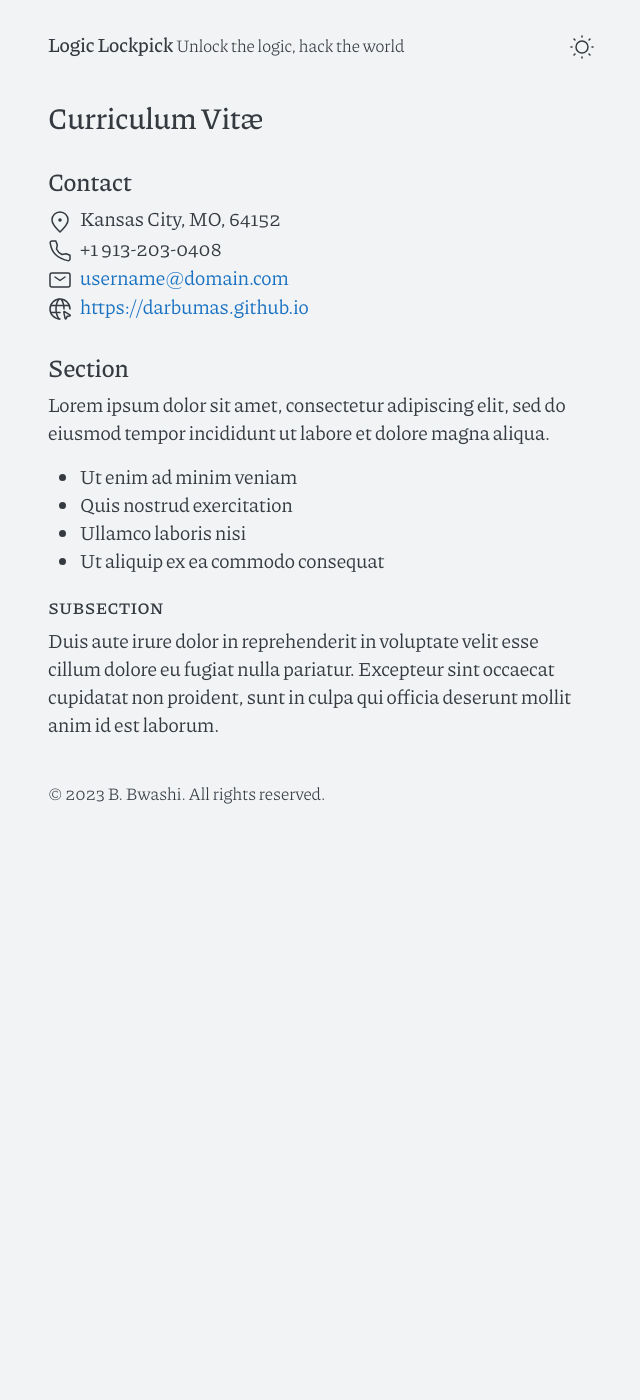
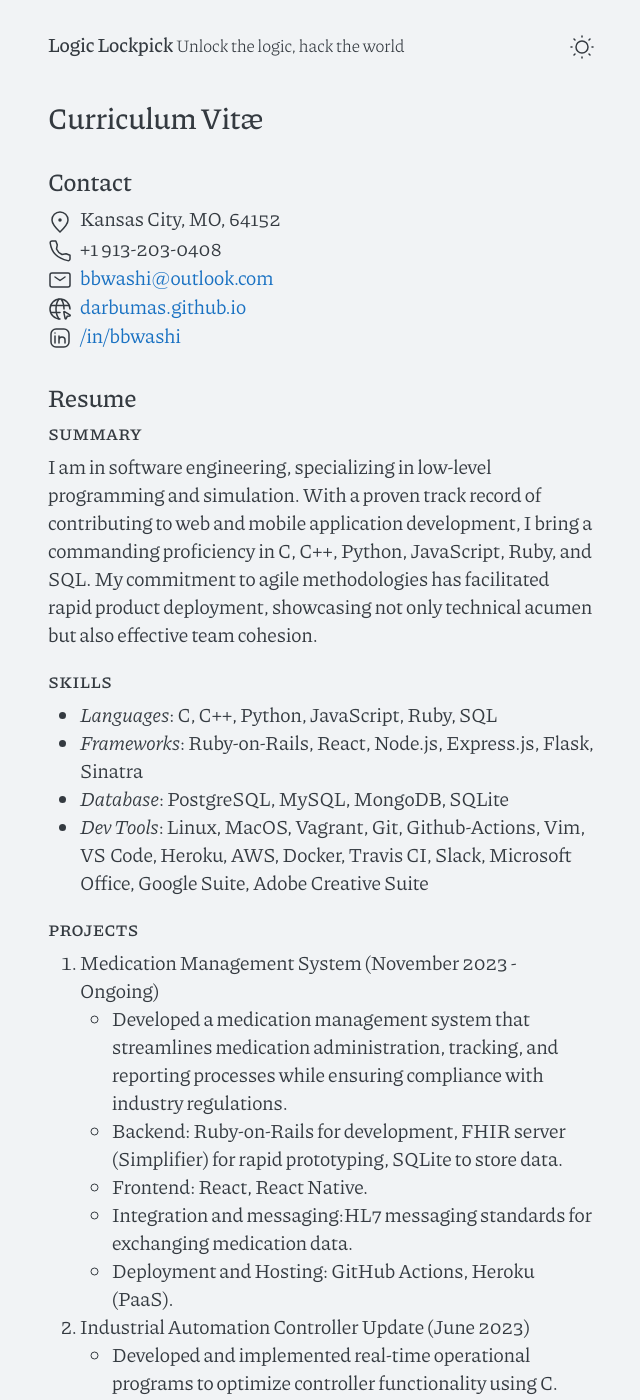
Before and after one commit to darbumas/darbumas.github.io, a Jekyll site: the page built from docs/cv.md, in a window 1280 px wide and 1400 px high. Shown: the whole window, without its empty margins (319-959 px from the left). Built offline with Jekyll 4.4.1, drawn with Linux system fonts in a browser that asks for light colours; some of the changed text lies outside the part shown.

Commit message:
deploy v.0.1

```diff
--- a/docs/_includes/contact.html
+++ b/docs/_includes/contact.html
@@ -3,7 +3,8 @@
   <ul>
     <li><span class="li-icon">{% include svg/pin-alt.svg %}</span><span>Kansas City, MO, 64152</span></li>
     <li><span class="li-icon">{% include svg/phone.svg %}</span><span>+1 913-203-0408</span></li>
-    <li><span class="li-icon">{% include svg/mail.svg %}</span><a href="mailto:bbwashi@outlook.com">username@domain.com</a></li>
-    <li><span class="li-icon">{% include svg/internet.svg %}</span><a href="https://darbumas.github.io">https://darbumas.github.io</a></li>
+    <li><span class="li-icon">{% include svg/mail.svg %}</span><a href="mailto:bbwashi@outlook.com">bbwashi@outlook.com</a></li>
+    <li><span class="li-icon">{% include svg/internet.svg %}</span><a href="https://darbumas.github.io">darbumas.github.io</a></li>
+    <li><span class="li-icon">{% include svg/linkedin.svg %}</span><a href="https://linkedin/in/bbwashi">/in/bbwashi</a></li>
   </ul>
 </div>
--- a/docs/cv.md
+++ b/docs/cv.md
@@ -7,15 +7,95 @@ title: CV
 
 {% include contact.html %}
 
-## Section
+## Resume
 
-Lorem ipsum dolor sit amet, consectetur adipiscing elit, sed do eiusmod tempor incididunt ut labore et dolore magna aliqua.
+### Summary
 
-* Ut enim ad minim veniam
-* Quis nostrud exercitation
-* Ullamco laboris nisi
-* Ut aliquip ex ea commodo consequat
+I am in software engineering, specializing in low-level programming and simulation. With a proven track record of contributing to web and mobile application development, I bring a commanding proficiency in C, C++, Python, JavaScript, Ruby, and SQL. My commitment to agile methodologies has facilitated rapid product deployment, showcasing not only technical acumen but also effective team cohesion.
 
-### Subsection
+### Skills
 
-Duis aute irure dolor in reprehenderit in voluptate velit esse cillum dolore eu fugiat nulla pariatur. Excepteur sint occaecat cupidatat non proident, sunt in culpa qui officia deserunt mollit anim id est laborum.
+* *Languages*: C, C++, Python, JavaScript, Ruby, SQL
+* *Frameworks*: Ruby-on-Rails, React, Node.js, Express.js, Flask, Sinatra
+* *Database*: PostgreSQL, MySQL, MongoDB, SQLite
+* *Dev Tools*: Linux, MacOS, Vagrant, Git, Github-Actions, Vim, VS Code, Heroku, AWS, Docker, Travis CI, Slack, Microsoft Office, Google Suite, Adobe Creative Suite
+
+### Projects
+
+1. Medication Management System (November 2023 - Ongoing)
+	* Developed a medication management system that streamlines medication
+	  administration, tracking, and reporting processes while ensuring
+	  compliance with industry regulations.
+	* Backend: Ruby-on-Rails for development, FHIR server (Simplifier) for
+	  rapid prototyping, SQLite to store data.
+	* Frontend: React, React Native.
+	* Integration and messaging:HL7 messaging standards for exchanging
+	  medication data.
+	* Deployment and Hosting: GitHub Actions, Heroku (PaaS).
+
+2. Industrial Automation Controller Update (June 2023)
+	* Developed and implemented real-time operational programs to optimize
+	  controller functionality using C.
+	* Coordinated seamless communication between controllers and peripheral
+	  devices via industry-standard protocols such as Modbus.
+	* Implemented low-level techniques (object pooling, buddy allocation, ect.)
+	  to optimize memory allocation and deallocation patterns to reduce
+	  fragmentation, improve caching and minimize page faults.
+	* Simplified program flow and reduced execution time leveraging techniques
+	  such as copy propagation, constant folding and dead store elimination to
+	  identify and eliminate redundant computations.
+
+3. Advanced Shell Implementation
+	* Designed and built an advanced command shell program in C that parses
+	  input commands, handles I/O redirection and piping between processes,
+	  and manages background processes and proper process termination
+	* Implemented system calls like fork(), exec(), wait(), and pipe() to spawn
+	  processes, redirect I/O, and establish inter-process pipes for communication.
+	* Employed signal handling with sigaction() to ensure background processes
+	* can be automatically cleaned up.
+
+### Education
+* **Holberton School, Tulsa, OK** _(December 2023)_
+	_Diploma in Linux Programming, Advanced Algorithms, and Blockchain in Computer Science._
+	Relevant Coursework: Linux System Programming, Data Structures and Algorithms,
+	Principles of Software Engineering and Testing (SDLC), Blockchain Architecture,
+	and Cryptography.
+
+* **Missouri State University, Springfield, MO** _(December 2023)_
+	_Master of Arts in English Literature_
+
+* **Drury University, Springfield, MO** _(May 2010)_
+	_Bachelor of Science in Molecular Biology_
+
+### Experience
+* **Martinrea International, Kansas City, MO** _(March 2021 - Present)_
+  _Supply Chain Analyst/Programmer_
+	* Applied innovative data analysis, reporting, and visualization techniques,
+    resulting in a 30% improvement in strategic decision-making.
+	* Implemented machine learning algorithms for trend forecasting,
+	  enhancing overall decision accuracy.
+	* Led Parts shortage recovery efforts, making crucial decisions on recovery
+	  methods to meet zero-downtime targets.
+	* Orchestrated daily interactions with multiple internal production
+	  departments, ensuring seamless parts flow.
+	* Collaborated within cross-functional groups to solve complex problems
+	  related to parts flow, availability, or systems issues.
+
+* **Missouri Department of Mental Health, Kansas City, MO** _(January 2018 -
+  March 2021)_
+  _Regulatory Analyst_
+	* Executed surveys, licensure inspections, and complaint investigations in alignment with federal and state policies.
+	* Developed and maintained design specifications for new reports, ensuring accuracy and consistency with regulatory standards.
+	* Collaborated with cross-functional teams to meet regulatory requirements across various departments.
+
+* **St. Cloud State University, St. Cloud, MN** _(August 2013 - December 2018)_
+  _Adjunct Instructor_
+	* Taught undergraduate courses in English Composition, Technical Writing,
+	  and Business Writing.
+	* Designed and implemented interactive curriculum, fostering student
+	  participation and learning.
+	* Developed assignments reflecting real-world technical writing scenarios.
+	* Provided individualized feedback to improve writing style and document
+	  structure.
+	  Contributed to departmental efforts promoting diversity, equity, and
+	  inclusion in technical writing education.
```
Also changed, not shown: docs/_posts/2022-08-01-on-the-use-of-icons.md (deleted, +0 -105 lines), docs/_posts/2022-08-15-example-content.md (deleted, +0 -174 lines), docs/_posts/2022-09-01-whats-jekyll.md (deleted, +0 -11 lines), docs/_posts/2023-11-25-setting-up-a-Hardhat-development-environment.md (added, +329 -0 lines), docs/index.md (+6 -5 lines), docs/assets/linkedin.svg (added), 1 other file.
